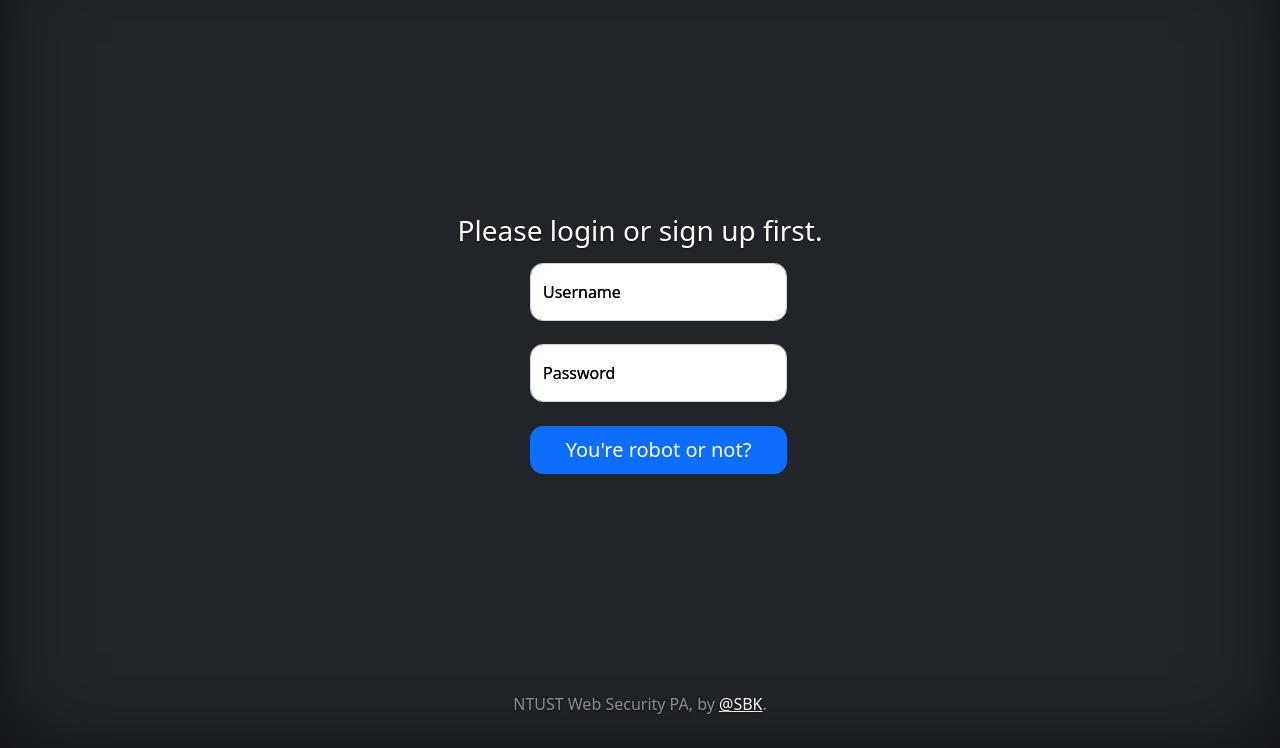
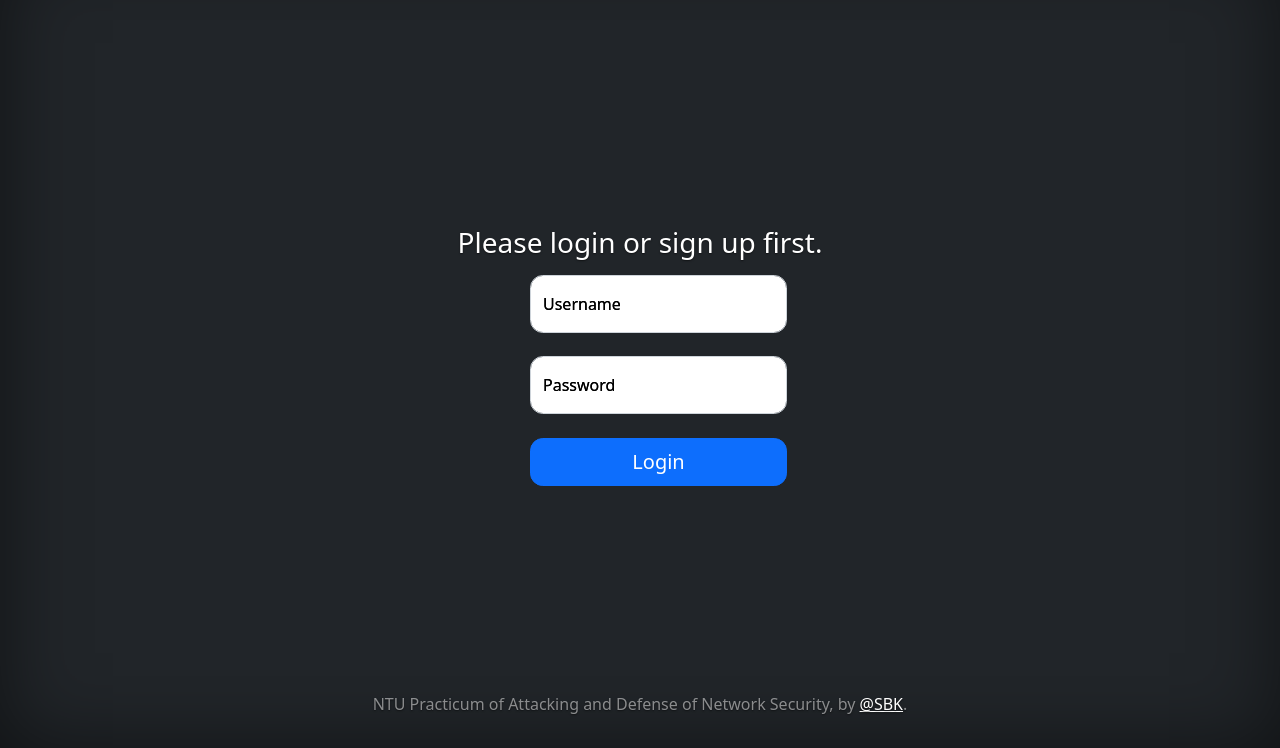
Before and after one commit to bernie6401/NTU_PADNS_Midterm, a PHP site: page / in a window 1280 px wide. Shown: the part 52-800 px from the top of the page. Run offline with PHP 8.4, Linux system fonts and the light colour scheme; some libraries are stand-ins or nearby versions.

Commit message:
update index.php

```diff
--- a/php_ini/conf.d/docker-php-ext-mysqli.ini
+++ /dev/null
@@ -1 +0,0 @@
-extension=mysqli.so
--- a/www/index.php
+++ b/www/index.php
@@ -38,29 +38,29 @@
                 <label for="floatingPassword">Password</label>
               </div>
             </div>
-            <button
+            <!-- <button
               class="g-recaptcha w-100 btn btn-lg btn-primary btn-adjust"
               data-sitekey="6LeS0t0fAAAAAL2MDlvjEdl-VoNh-1mH_frVp0Ks"
               data-action="verify1"
               data-callback="verifyCallback">
               You're robot or not?
-            </button>
-            </br>
-            <button class="none w-100 btn btn-lg btn-primary btn-adjust" id="verify-false-1" type="button">You're robot.</button>
-            </br>
-            <button class="none w-100 btn btn-lg btn-primary btn-adjust" id="verify-true-1" type="submit" name="login_submit">Login</button>
+            </button> -->
+            <!-- </br> -->
+            <!-- <button class="none w-100 btn btn-lg btn-primary btn-adjust" id="verify-false-1" type="button">You're robot.</button> -->
+            <!-- </br> -->
+            <button class="w-100 btn btn-lg btn-primary btn-adjust" id="verify-true-1" type="submit" name="login_submit">Login</button>
           </form>
         </div>
       </main>
 
       <footer class="mt-auto text-white-50">
-        <p>NTUST Web Security PA, by <a href="https://github.com/bernie6401" class="text-white">@SBK</a>.</p>
+        <p>NTU Practicum of Attacking and Defense of Network Security, by <a href="https://github.com/bernie6401" class="text-white">@SBK</a>.</p>
       </footer>
     </div>
   </body>
 </html>
 
-<script>
+<!-- <script>
   // 取 ip
   var uriIP = 'https://www.cloudflare.com/cdn-cgi/trace';
   var ip;
@@ -118,4 +118,4 @@
     })
     .catch(err => {window.alert(err)})
   }
-</script>
+</script> -->
```
